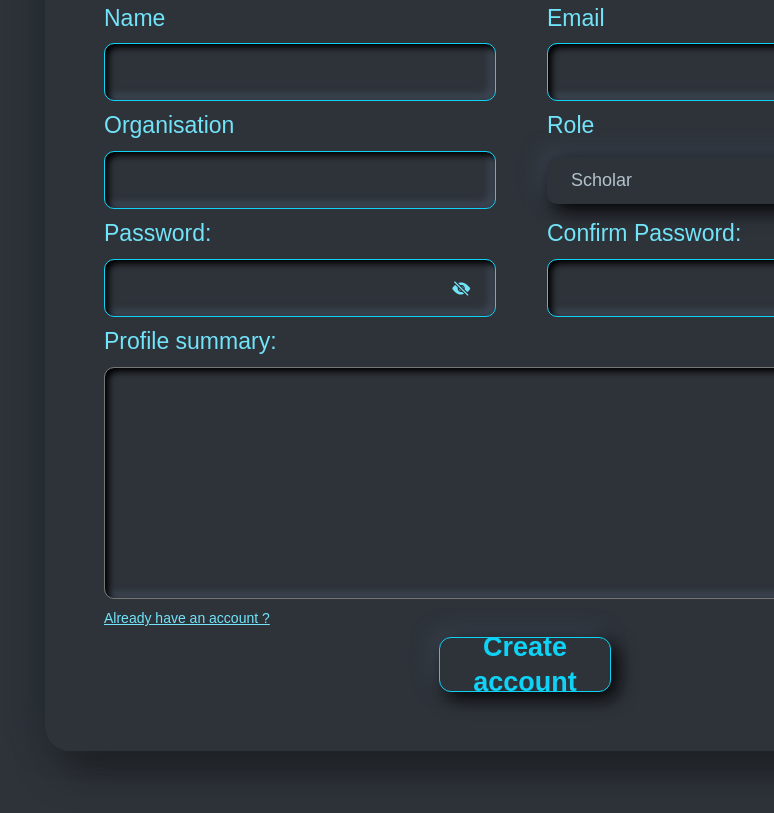
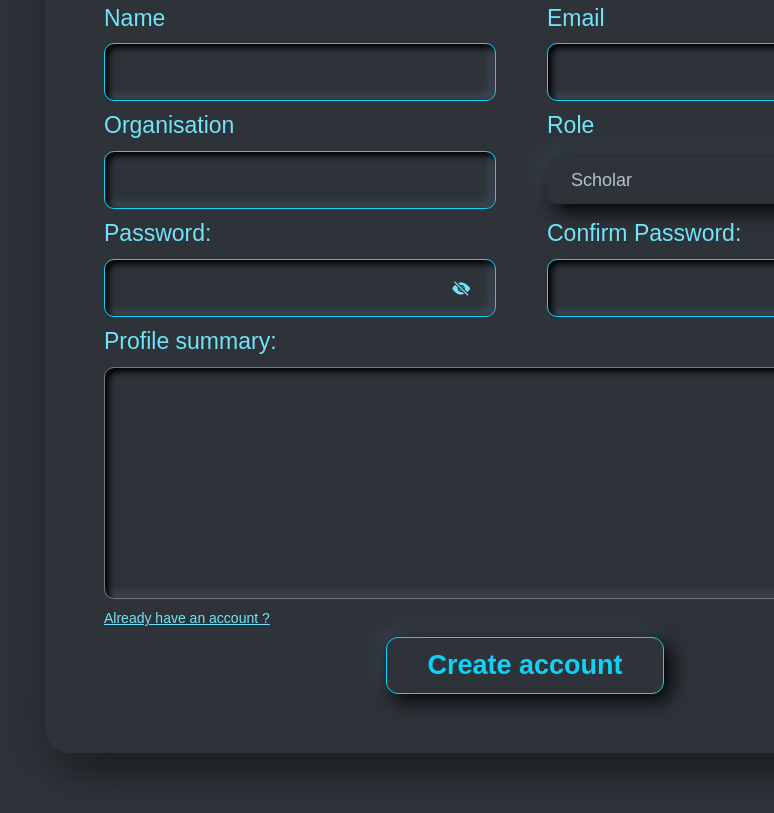
Before and after one commit to NasimKT/newproj, a plain HTML site: page signup.html in a window 1280 px wide. Shown: the part 587-1400 px from the top of the page, without its empty margins (506-1280 px from the left). Drawn offline with Linux system fonts and the light colour scheme.

Commit message:
Not done

```diff
--- a/design.css
+++ b/design.css
@@ -489,6 +489,18 @@ textarea{
     /* NewM T Nav */
     box-shadow: 6.223021507263184px 6.223021507263184px 18.669065475463867px 0px #000, -6.223021507263184px -6.223021507263184px 18.669065475463867px 0px #3B4451;
 }
+.btn10-0{
+    display: flex;
+    padding: 10px 40px;
+    justify-content: center;
+    align-items: center;
+    gap: 10px;
+    border-radius: 12px;
+    border: 1px solid #0ED2F6;
+    background: var(--dark-colour, #2E333A);
+    /* NewM T Nav */
+    box-shadow: 6.223021507263184px 6.223021507263184px 18.669065475463867px 0px #000, -6.223021507263184px -6.223021507263184px 18.669065475463867px 0px #3B4451;
+}
 #err_email,
 #err_name,
 #err_pass{
@@ -498,3 +510,6 @@ textarea{
     color: #c62828;
     display: none;
 }
+button{
+    cursor: pointer;
+}
--- a/design1.css
+++ /dev/null
@@ -1,32 +0,0 @@
-body{
-    width: 2420px;
-    height: 1139px;
-    flex-shrink: 0;
-    background: linear-gradient(180deg, rgba(0, 0, 0, 0.00) 0%, #0E0E0E 59.90%, rgba(14, 14, 14, 0.00) 100%);
-}
-.navbar{
-    width: 2420px;
-    height: 1139px;
-    flex-shrink: 0;
-    background: linear-gradient(180deg, rgba(0, 0, 0, 0.00) 0%, #0E0E0E 59.90%, rgba(14, 14, 14, 0.00) 100%);
-}
-.con0{
-    display: flex;
-    justify-content: space-between;
-    align-items: center;
-    align-self: stretch;
-}
-.con0-1{
-    display: flex;
-    justify-content: space-between;
-    align-items: center;
-    align-self: stretch;
-}
-.img0{
-    display: inline-block;
-    width: 200px;
-    height: 60.811px;
-    background: url(techfriar.png);
-    background-size: cover;
-    background-position: center;
-}
--- a/signup.html
+++ b/signup.html
@@ -188,7 +188,7 @@
                             </tr>
                             <tr>
                                 <td align="center" colspan="2">
-                                    <button class="btn10">
+                                    <button class="btn10-0">
                                         <span class="font10-5">Create account</span>
                                     </button>
                                 </td>
```
